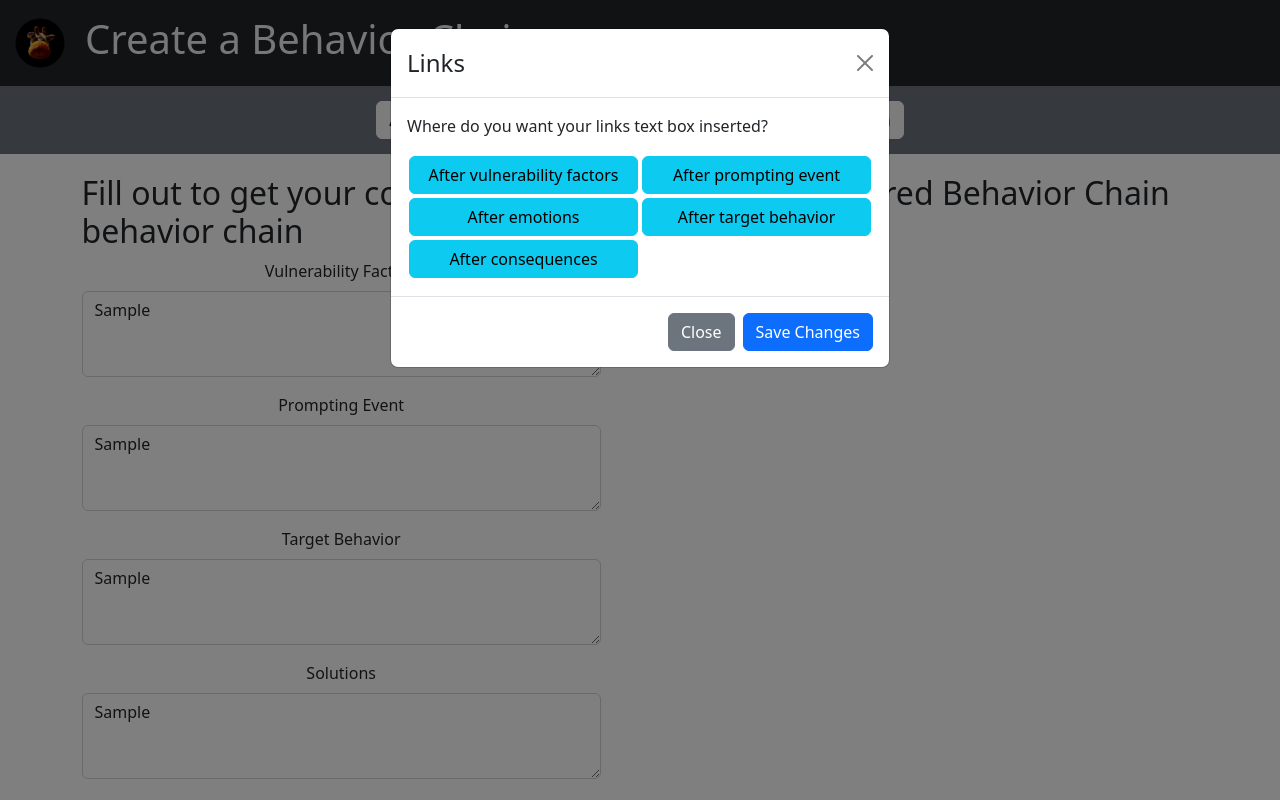
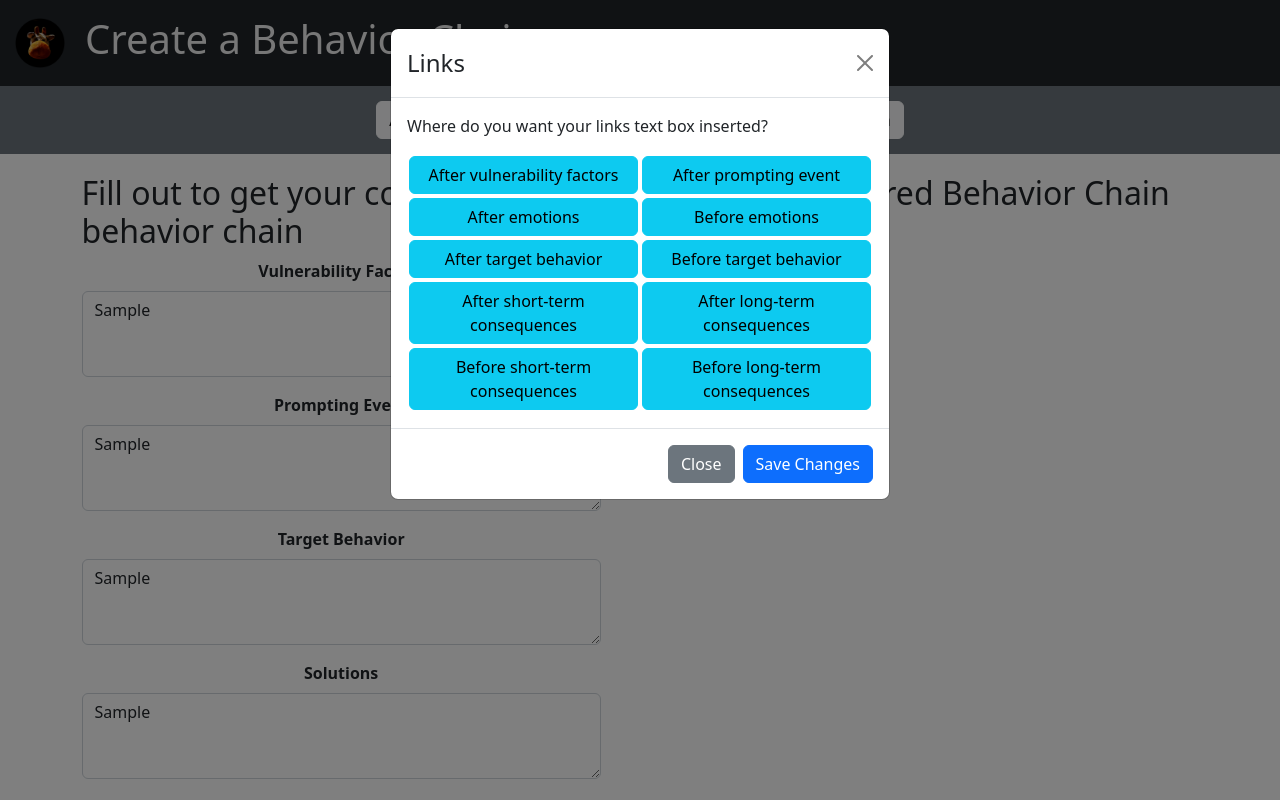
Before and after one commit to Jchips/behavior-chain-react, a React (Create React App) app: page / in a window 1280 px wide. Both pictures are taken after typing "Sample", "Sample", "Sample", "Sample" into the empty fields and a click on the button "Add Links". Shown: the top 800 px of the page. Built offline with nearby package versions, Linux system fonts and the light colour scheme.

Commit message:
added before option for links

```diff
--- a/src/App.js
+++ b/src/App.js
@@ -97,28 +97,29 @@ class App extends Component {
    * Then sets the chain (links state) to this modified new chain.
    * @param {String} position - the position the user wants the bubble to be added after.
    */
-  placement = (position) => {
+  placement = (position, beforeOrAfter) => {
     let links = [...this.state.links]; // copies the array in state
     const newLinksCount = this.state.linksCount + 1;
-    let positions = [
-      "vulnerability factors",
-      "prompting event",
-      "emotions",
-      "target behavior",
-      "long-term consequences",
-    ];
     console.log("modal type:", this.state.modalType); // delete later
-    for (let i = 0; i < positions.length; i++) {
-      if (position === positions[i]) {
-        if (links.findIndex((link) => link.name === position) !== -1)
+    // for (let i = 0; i < positions.length; i++) {
+      // if () {
+        if (links.findIndex((link) => link.name === position) !== -1) {
+          if (beforeOrAfter === "after") {
             links.splice(
               links.findIndex((link) => link.name === position) + 1,
               0,
               { id: newLinksCount, name: this.state.modalType, className: this.state.modalType, data: "" }
             );
-        else alert(`${position} bubble not added yet`);
+          } else if (beforeOrAfter === "before") {
+            links.splice(
+              links.findIndex((link) => link.name === position),
+              0,
+              { id: newLinksCount, name: this.state.modalType, className: this.state.modalType, data: "" }
+            );
           }
-    }
+        } else alert(`${position} bubble not added yet`);
+      // }
+    // }
     this.setState({ links: links, linksCount: newLinksCount });
   };
 
--- a/src/components/Main/Main.scss
+++ b/src/components/Main/Main.scss
@@ -14,6 +14,10 @@ main {
     margin: 5px 0;
   }
 }
+
+// h2 {
+//   text-align: center;
+// }
 
 .form-group {
   position: relative;
@@ -36,6 +40,7 @@ main {
 
 .form-label {
   text-transform: capitalize;
+  font-weight: 600;
 }
 
 .modal-title {
@@ -61,7 +66,7 @@ main {
 .download-btn,
 .reset-btn {
   width: fit-content;
-  margin: 2px auto;
+  margin: 5px auto;
 }
 
 .chain-link {
--- a/src/components/sub-components/PlacementModal.js
+++ b/src/components/sub-components/PlacementModal.js
@@ -19,11 +19,20 @@ class PlacementModal extends Component {
           Make before and after buttons and pass a before or after parameter into placement.
           If the place === before, make the splice position -1 instead of +1*/}
           <div className="modal-btns">
-            <Button variant='info' onClick={() => placement("vulnerability factors")}>After vulnerability factors</Button>
-            <Button variant='info' onClick={() => placement("prompting event")}>After prompting event</Button>
-            <Button variant='info' onClick={() => placement("emotions")}>After emotions</Button>
-            <Button variant='info' onClick={() => placement("target behavior")}>After target behavior</Button>
-            <Button variant='info' onClick={() => placement("long-term consequences")}>After consequences</Button>
+            <Button variant='info' onClick={() => placement("vulnerability factors", "after")}>After vulnerability factors</Button>
+            <Button variant='info' onClick={() => placement("prompting event", "after")}>After prompting event</Button>
+
+            <Button variant='info' onClick={() => placement("emotions", "after")}>After emotions</Button>
+            <Button variant='info' onClick={() => placement("emotions", "before")}>Before emotions</Button>
+
+            <Button variant='info' onClick={() => placement("target behavior", "after")}>After target behavior</Button>
+            <Button variant='info' onClick={() => placement("target behavior", "before")}>Before target behavior</Button>
+
+            <Button variant='info' onClick={() => placement("short-term consequences", "after")}>After short-term consequences</Button>
+            <Button variant='info' onClick={() => placement("long-term consequences", "after")}>After long-term consequences</Button>
+
+            <Button variant='info' onClick={() => placement("short-term consequences", "before")}>Before short-term consequences</Button>
+            <Button variant='info' onClick={() => placement("long-term consequences", "before")}>Before long-term consequences</Button>
           </div>
         </Modal.Body>
         <Modal.Footer>
```
Also changed, not shown: 1 other file (tests, documents, lock files or other folders). Lines whose indentation alone changed are shown as unchanged.
